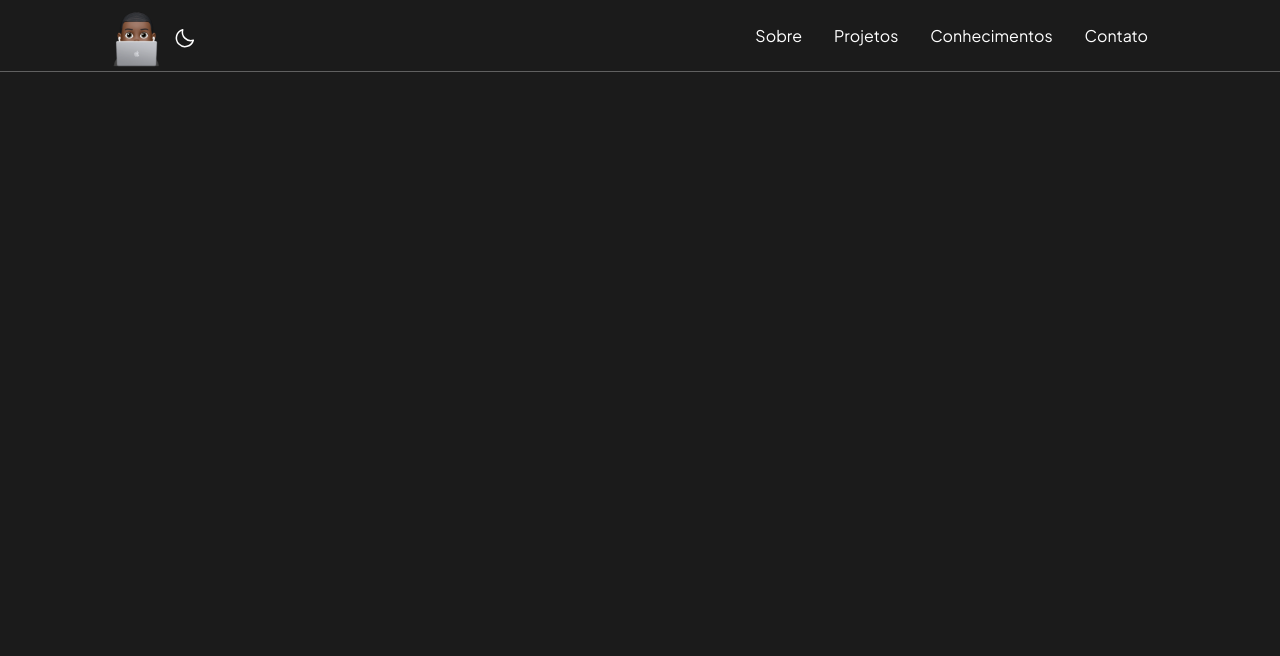
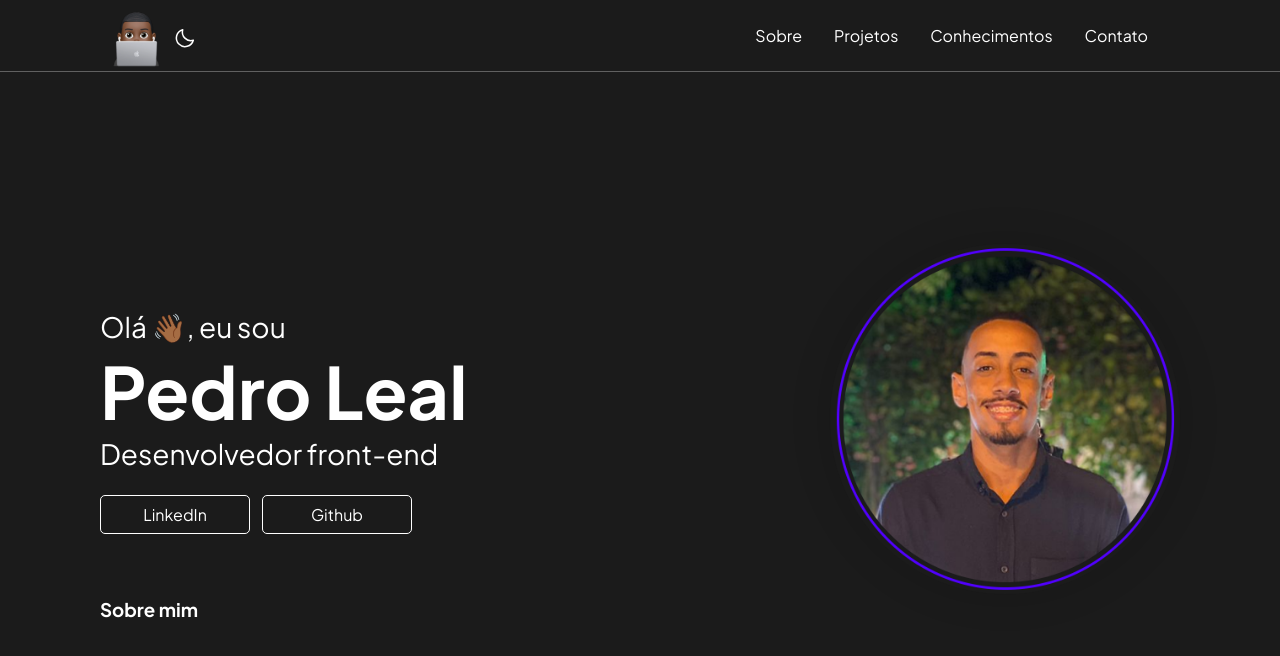
Before and after one commit to pedrocleal/portfolio, a React (Vite) app: page / in a window 1280 px wide. Shown: the top 656 px of the page. Built offline with nearby package versions, Linux system fonts and the light colour scheme.

Commit message:
feat: start working on about section :construction:

```diff
--- a/src/App.jsx
+++ b/src/App.jsx
@@ -1,6 +1,6 @@
 import { createContext, useMemo, useState } from 'react';
 import { BrowserRouter } from 'react-router-dom';
-import { Header } from './components/Header';
+import { Home } from './pages/Home';
 import GlobalStyles from './styles/globals';
 
 export const ThemeContext = createContext('dark');
@@ -20,7 +20,7 @@ function App() {
     <BrowserRouter>
       <ThemeContext.Provider value={memoContextValues}>
         <GlobalStyles theme={theme} />
-        <Header />
+        <Home />
       </ThemeContext.Provider>
     </BrowserRouter>
   );
--- a/src/components/Header/styles.js
+++ b/src/components/Header/styles.js
@@ -1,9 +1,10 @@
 import styled from 'styled-components';
 
 export const Container = styled.header`
-  position: fixed;
+  position: static;
   width: 100%;
   border-bottom: 1px solid #606060;
+  /* Fix header box shadow */
 `;
 
 export const HeaderContainer = styled.header`
@@ -29,6 +30,7 @@ export const HeaderContainer = styled.header`
       color: ${({ theme }) => (theme === 'dark' ? '#fff' : '#000')};
       border: none;
       outline: none;
+      transition: all 0.3s ease-in;
     }
   }
 `;
--- /dev/null
+++ b/src/components/Landing/index.jsx
@@ -0,0 +1,36 @@
+import { useContext } from 'react';
+import { Container } from './styles';
+import { ThemeContext } from '../../App';
+
+import profilePicture from '../../assets/profile-picture.png';
+
+export function Landing() {
+  const { theme } = useContext(ThemeContext);
+
+  return (
+    <Container theme={theme}>
+      <section className="first-section">
+        <div className="greetings">
+          <h4>
+            Olá
+            {' '}
+            <div className="emote">👋🏾</div>
+            , eu sou
+          </h4>
+          <h1>Pedro Leal</h1>
+          <h4>Desenvolvedor front-end</h4>
+          <div className="buttons">
+            <button type="button">LinkedIn</button>
+            <button type="button">Github</button>
+          </div>
+        </div>
+        <div className="photo">
+          <img src={profilePicture} alt="Foto de Pedro Leal sorrindo" />
+        </div>
+      </section>
+      <section className="second-section">
+        <h1>Sobre mim</h1>
+      </section>
+    </Container>
+  );
+}
--- /dev/null
+++ b/src/components/Landing/styles.js
@@ -0,0 +1,77 @@
+import styled from 'styled-components';
+
+export const Container = styled.section`
+  width: 100%;
+  max-width: 1080px;
+  margin: 0 auto;
+  margin-top: 172px;
+
+  .first-section {
+    display: flex;
+    align-items: center;
+    justify-content: space-between;
+    height: 100%;
+
+    .greetings {
+      h4 {
+        font-size: 28px;
+        font-weight: 500;
+
+        .emote {
+          display: inline-block;
+          transition: all 0.2s ease-in-out;
+          cursor: default;
+
+          &:hover {
+            transform: rotate(10deg);
+          }
+        }
+      }
+
+      h1 {
+        font-size: 72px;
+      }
+
+      .buttons {
+        margin-top: 24px;
+
+        button {
+          padding: 8px 16px;
+          width: 150px;
+          color: ${({ theme }) => (theme === 'dark' ? '#fff' : '#000')};
+          border: 1px solid ${({ theme }) => (theme === 'dark' ? '#fff' : '#000')};
+          border-radius: 5px;
+          font-size: 16px;
+          font-weight: 500;
+          background: transparent;
+          transition: all 0.3s ease-in;
+
+          &:hover {
+            background: ${({ theme }) => (theme === 'dark' ? '#fff' : '#000')};
+            color: ${({ theme }) => (theme === 'dark' ? '#000' : '#fff')};
+          }
+
+          &:nth-child(2) {
+            margin-left: 12px;
+          }
+        }
+      }
+    }
+
+    .photo {
+
+      img {
+        width: 350px;
+        height: 350px;
+        transition: all 0.5s ease-in-out;
+        box-shadow: rgb(0 0 0 / 16%) 0px 0px 2.5rem;
+        border-radius: 80%;
+
+        &:hover {
+          opacity: 0.5;
+        }
+      }
+    }
+  }
+
+`;
--- /dev/null
+++ b/src/pages/Home/index.jsx
@@ -0,0 +1,11 @@
+import { Header } from '../../components/Header';
+import { Landing } from '../../components/Landing';
+
+export function Home() {
+  return (
+    <>
+      <Header />
+      <Landing />
+    </>
+  );
+}
--- a/src/styles/globals.js
+++ b/src/styles/globals.js
@@ -12,9 +12,18 @@ export default createGlobalStyle`
     background: ${({ theme }) => (theme === 'dark' ? '#1b1b1b' : '#fafafa')};
     margin-top: -1px;
     scroll-behavior: smooth;
+    transition: all 0.3s ease-in;
   }
 
   button {
     cursor: pointer;
   }
+
+  h1,
+  h2,
+  h3,
+  h4,
+  p, span, strong {
+    color: ${({ theme }) => (theme === 'dark' ? '#fff' : '#000')};
+  }
 `;
```
Also changed, not shown: src/assets/profile-picture.png (added).
